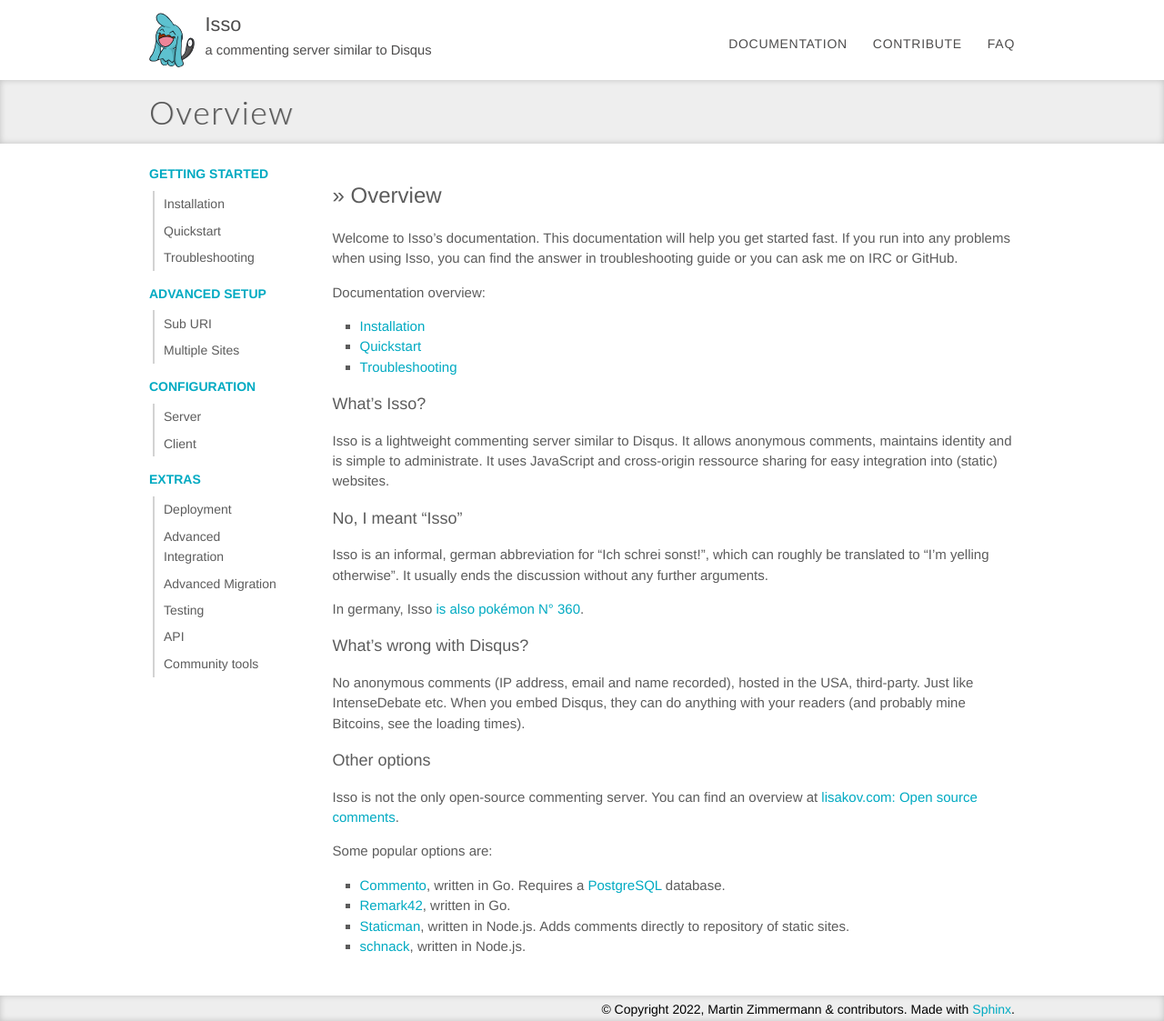
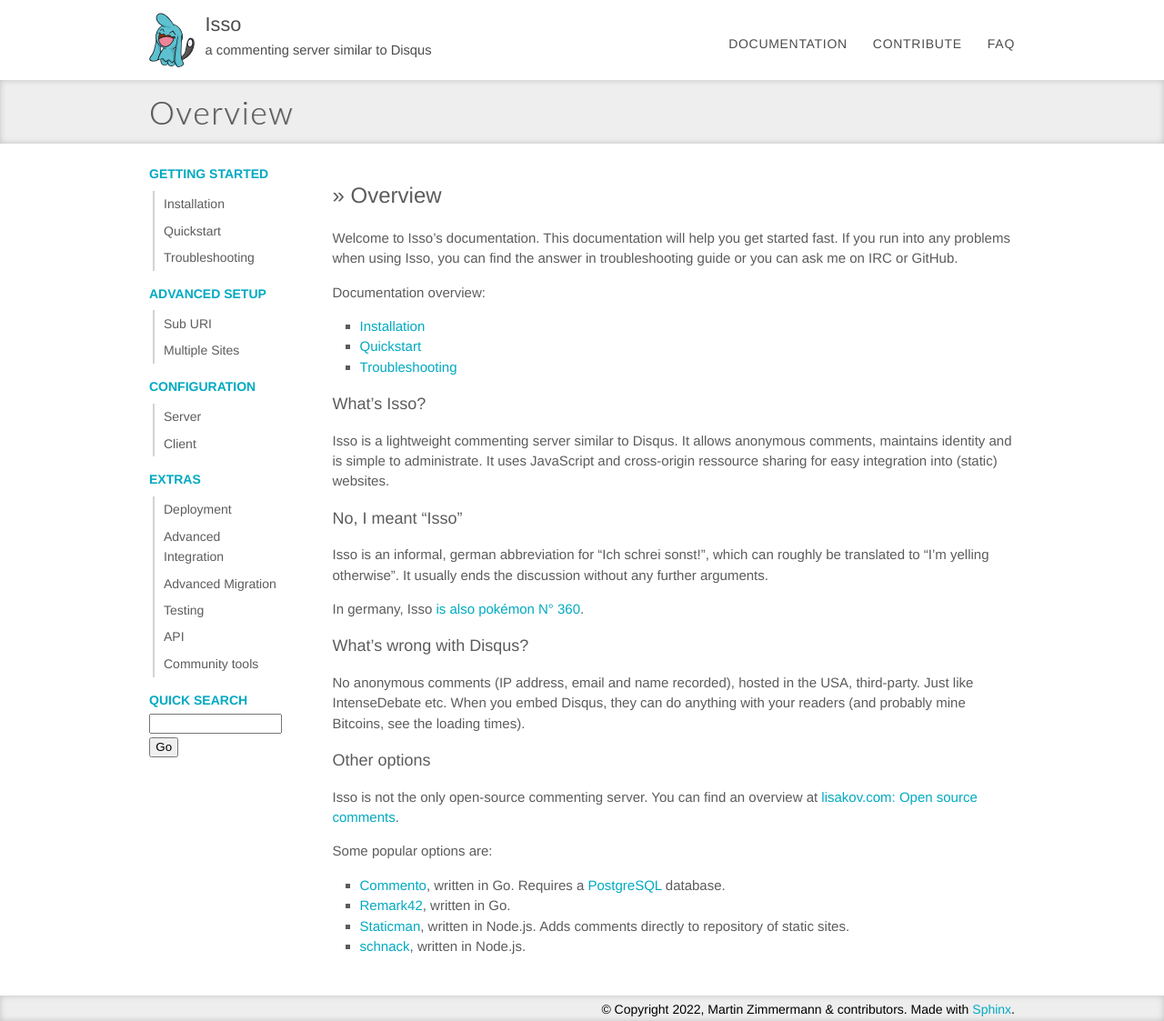
Before and after one commit to isso-comments/isso, a Sphinx documentation site: the page built from docs/docs/index.rst, in a window 1280 px wide. Shown: the whole page at 91% size. Built offline with Sphinx 7.4.7, drawn with Linux system fonts in a browser that asks for light colours.

Commit message:
docs: _isso theme: Add searchbox in sidebar
This also necessitates a bit of CSS.

```diff
--- a/docs/_isso/sidebar-docs.html
+++ b/docs/_isso/sidebar-docs.html
@@ -32,3 +32,7 @@
     {{ doc("docs/extras/api", "API") }}
     {{ doc("docs/extras/contribs", "Community tools") }}
 </ul>
+
+{%- block sidebarsearch %}
+{%- include "searchbox.html" %}
+{%- endblock %}
--- a/docs/_static/css/site.css
+++ b/docs/_static/css/site.css
@@ -190,8 +190,10 @@
       margin-top: 0; }
     main .links li {
       list-style-type: none; }
-    main .links .search input {
-      padding: 0.1em 0.4em; }
+  main .search input {
+    padding: 0.1em 0.4em;
+    margin-top: 0.3em;
+    max-width: 100%; }
   main .demo {
     display: block;
     float: left;
@@ -246,6 +248,16 @@
       main .sidebar .active a {
         color: #00aac2;
         font-weight: bold; }
+    main .sidebar #searchbox {
+      color: #5c5c5c; }
+      main .sidebar #searchbox h2 {
+        color: #00aac2;
+        font-weight: bold;
+        text-transform: uppercase;
+        font-size: 14px;
+        /* Disable '»' */ }
+        main .sidebar #searchbox h2:before {
+          content: ""; }
   main .docs {
     display: block;
     float: left;
--- a/docs/_static/css/site.scss
+++ b/docs/_static/css/site.scss
@@ -191,11 +191,13 @@
     li {
       list-style-type: none;
     }
+  }
 
-    .search {
-      input {
-        padding: 0.1em 0.4em;
-      }
+  .search {
+    input {
+      padding: 0.1em 0.4em;
+      margin-top: 0.3em;
+      max-width: 100%;
     }
   }
 
@@ -268,6 +270,22 @@
         color: $blue;
         font-weight: bold;
       }
+    }
+
+    #searchbox {
+        color: $text;
+
+        h2 {
+            color: $blue;
+            font-weight: bold;
+            text-transform: uppercase;
+            font-size: 14px;
+
+            /* Disable '»' */
+            &:before {
+                content: "";
+            }
+        }
     }
   }
 
```
